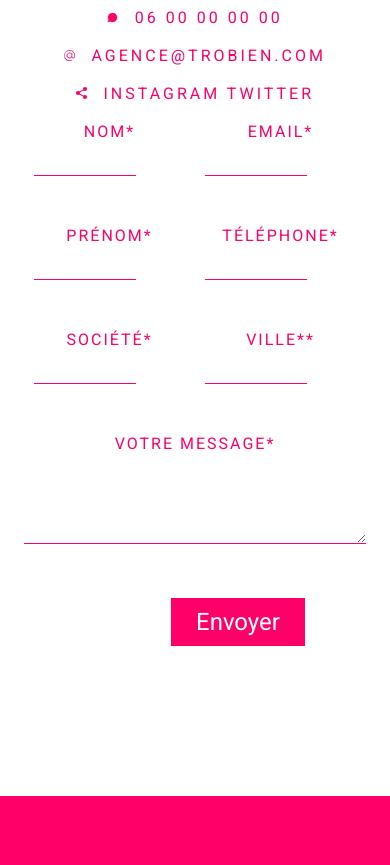
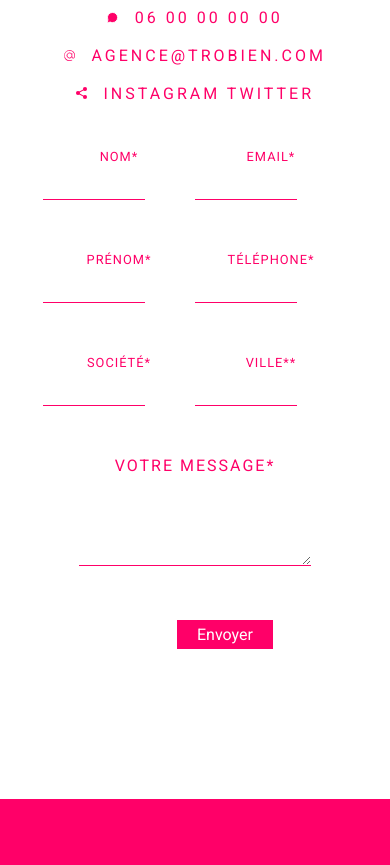
Before and after one commit to Neliiad/trobien, a website: page index.html in a window 390 px wide. Shown: the part 3230-4095 px from the top of the page. Drawn offline with Linux system fonts and the light colour scheme.

Commit message:
first commit

```diff
--- a/assets/scss/element/contact.scss
+++ b/assets/scss/element/contact.scss
@@ -117,6 +117,17 @@
       }
 
       @media (max-width: 480px){
+
+        margin-top: 25px;
+
+
+        label{
+          color:#FF0068 ;
+          font-size: 0.8rem;
+          font-family: "Roboto";
+          font-weight: 500;
+          letter-spacing: 1px;
+      }
         input{
           margin-right: 50px;
           border: solid 1px #FF0068;
@@ -160,8 +171,8 @@
             border-top:none;
             border-left:none;
             border-right:none;
-            padding-right: 90px;
-            width: 250px;
+            padding-right: 30px;
+            width: 200px;
             padding-top: 50px;
             outline-style: none;
             font-size: 1rem;
@@ -201,8 +212,12 @@
           }
 
           @media (max-width: 480px){
-
-              margin-left: 25%;
+            font-size: 1rem;
+              margin-left: 20%;
+              padding-left: 20px;
+              padding-right: 20px;
+              padding-top: 5px;
+              padding-bottom: 5px;
 
         }
     }
```
Also changed, not shown: assets/css/styles.css, 1 other file.
